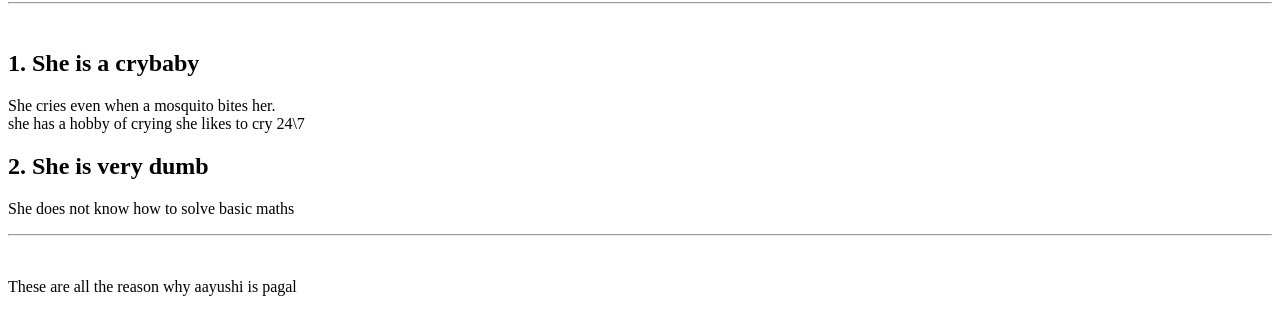
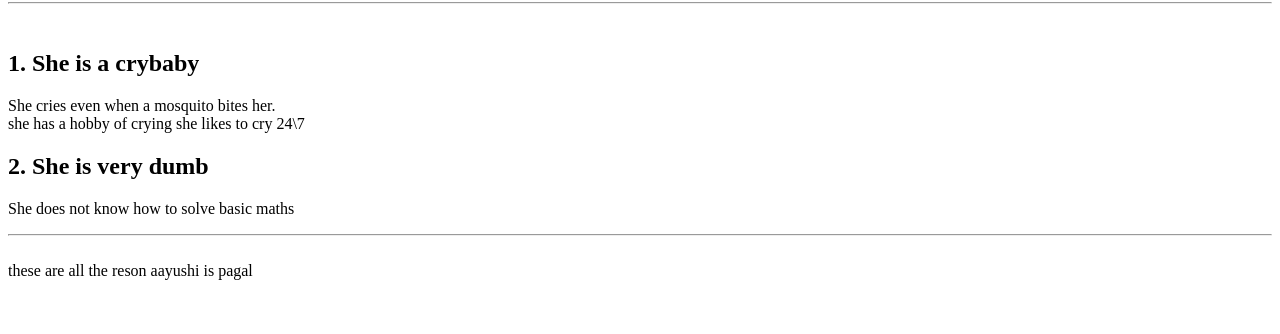
Before and after one commit to Abhinav56669659/dnbjnbhufnghr, a plain HTML site: page index.html in a window 1280 px wide. Shown: the part 78-412 px from the top of the page. Drawn offline with Linux system fonts and the light colour scheme.

Commit message:
Update index.html

```diff
--- a/index.html
+++ b/index.html
@@ -23,7 +23,7 @@
         </p>
         <hr>
         <br>
-        <p>These are all the reason why aayushi is pagal</p>
+       <hr2> these are all the reson aayushi is pagal<hr2>
     </body>
 
 
```
